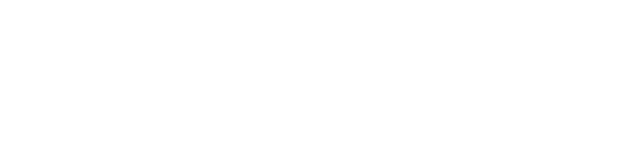
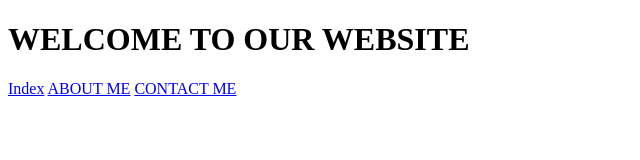
Before and after one commit to FlakkPanzer/node-test, a plain HTML site: page index.html in a window 1280 px wide. Shown: the whole page, without its empty margins (0-640 px from the left). Drawn offline with Linux system fonts and the light colour scheme.

Commit message:
Add content

```diff
--- a/index.html
+++ b/index.html
@@ -8,6 +8,9 @@
     <link rel="stylesheet" href="style.css">
 </head>
 <body>
-
+    <h1>WELCOME TO OUR WEBSITE</h1>
+    <a href="/">Index</a>
+    <a href="about">ABOUT ME</a>
+    <a href="contact-me">CONTACT ME</a>
 </body>
 </html>
```
